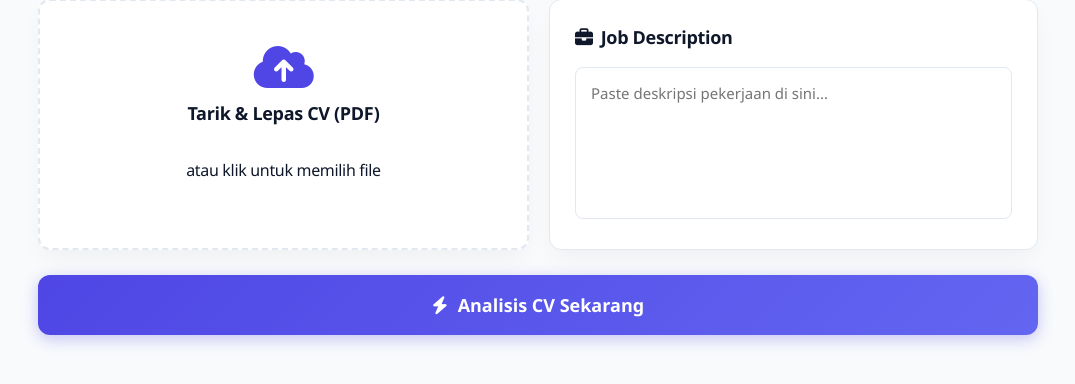
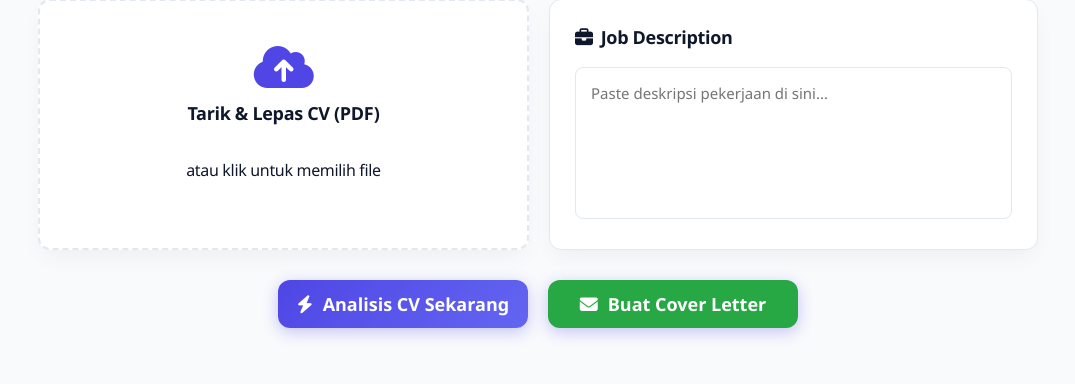
Before and after one commit to Jeizy32/AI-ATS-CV-Screener, a Flask app: page / in a window 1280 px wide. Shown: the part 237-621 px from the top of the page, without its empty margins (102-1177 px from the left). Run offline with Flask 3, Linux system fonts and the light colour scheme.

Commit message:
Refactor AI logic with retry, fix modal scroll, and update UI layout

```diff
--- a/app/static/css/style.css
+++ b/app/static/css/style.css
@@ -57,7 +57,7 @@ textarea { width: 100%; border: 1px solid var(--border); border-radius: 8px; pad
 textarea:focus { border-color: var(--primary); }
 
 /* Button */
-button { width: 100%; padding: 18px; background: linear-gradient(135deg, var(--primary), #6366f1); color: white; border: none; border-radius: 12px; font-size: 18px; font-weight: bold; cursor: pointer; box-shadow: 0 4px 15px rgba(79, 70, 229, 0.3); transition: transform 0.2s, box-shadow 0.2s; display: flex; justify-content: center; align-items: center; gap: 10px; }
+button { width: 19%;background: linear-gradient(135deg, var(--primary), #6366f1); padding: 12px; color: white; border: none; border-radius: 12px; font-size: 18px; font-weight: bold; cursor: pointer; box-shadow: 0 4px 15px rgba(79, 70, 229, 0.3); transition: transform 0.2s, box-shadow 0.2s; display: flex; justify-content: center; align-items: center; gap: 10px; }
 button:hover { transform: translateY(-2px); box-shadow: 0 6px 20px rgba(79, 70, 229, 0.4); }
 button:disabled { opacity: 0.7; cursor: not-allowed; transform: none; }
 .kw-item {
@@ -89,6 +89,24 @@ button:disabled { opacity: 0.7; cursor: not-allowed; transform: none; }
     background: #4338ca;
     transform: translateY(-2px);
     box-shadow: 0 4px 6px rgba(79, 70, 229, 0.3);
+}
+/* Styling tombol close biar muncul dan gak 'ngumpet' */
+.close-btn {
+    background: transparent !important;
+    border: none !important;
+    font-size: 24px !important;
+    color: #333 !important; /* Warna ikon X */
+    cursor: pointer !important;
+    padding: 5px 10px !important;
+    position: absolute;
+    top: 10px;
+    right: 15px;
+    z-index: 1000;
+}
+
+/* Biar ikonnya ganti warna pas disentuh mouse */
+.close-btn:hover {
+    color: #ff4d4d !important;
 }
 /* Loading */
 .hidden { display: none !important; }
@@ -162,7 +180,7 @@ ul { margin: 0; padding-left: 20px; line-height: 1.8; }
     border: none;
     font-size: 18px;
     cursor: pointer;
-    color: var(#64748b);
+    color: var(#d31a1a);
     display: flex;
     align-items: center;
     justify-content: center;
@@ -171,7 +189,7 @@ ul { margin: 0; padding-left: 20px; line-height: 1.8; }
     transition: all 0.2s ease;
     opacity: 0.7;
 }
-.close-btn:hover { opacity: 1; }
+.close-btn:hover { opacity: 15; }
 .modal-body p { line-height: 1.6; font-size: 15px; color: var(--text-color); }
 .modal-footer { margin-top: 20px; text-align: right; }
 .btn-copy {
@@ -180,3 +198,31 @@ ul { margin: 0; padding-left: 20px; line-height: 1.8; }
     font-weight: 600; font-size: 14px; display: inline-flex; align-items: center; gap: 8px;
 }
 .btn-copy:hover { background: #4338ca; }
+/* Styling untuk Modal AI Draft biar bisa di-scroll */
+.modal-content { /* Sesuaikan ID ini dengan ID div modal lu di index.html */
+    max-height: 80vh;    /* Modal maksimal 80% tinggi layar */
+    overflow-y: auto;    /* Ini fitur scroll-nya */
+    padding: 20px;
+    background-color: white; /* Pastikan background-nya solid */
+    border-radius: 8px;
+}
+
+/* Biar teks di dalemnya juga rapi */
+.draftText {
+    word-wrap: break-word; /* Biar kata-kata panjang gak keluar jalur */
+    margin-bottom: 20px;
+}
+/* Container khusus buat nengahkan tombol */
+.button-container {
+    display: flex;          /* Biar tombol sebelahan */
+    justify-content: center; /* Posisi ke tengah horizontal */
+    gap: 20px;               /* Jarak antar tombol */
+    margin: 30px 0;          /* Jarak atas-bawah */
+    width: 100%;             /* Penuhin lebar */
+}
+
+/* Biar tombolnya gak terlalu lebar/sempit, sesuaikan ukuran */
+.button-container button {
+    width: 250px; /* Lebar tombol fix biar seragam */
+    flex: none;   /* Biar gak melar-melar */
+}
--- a/app/templates/index.html
+++ b/app/templates/index.html
@@ -41,9 +41,18 @@
             </div>
         </div>
 
-        <button id="analyzeBtn" onclick="analyzeCV()">
-            <i class="fas fa-bolt"></i> Analisis CV Sekarang
-        </button>
+            <!-- Ganti bagian tombol lu jadi kayak gini -->
+        <div class="button-container">
+            <button id="analyzeBtn" onclick="analyzeCV()">
+                <i class="fas fa-bolt"></i> Analisis CV Sekarang
+            </button>
+
+            <!-- Tombol ke-2: gua tambahin class="btn-cover" biar rapi,
+                tapi warna ijonya tetap gua kasih inline style biar gak ilang -->
+            <button class="btn-cover" onclick="getCoverLetter()" style="background: #28a745;">
+                <i class="fas fa-envelope"></i> Buat Cover Letter
+            </button>
+        </div>
 
         <div id="loading" class="hidden">
             <div class="spinner"></div>
@@ -280,4 +289,27 @@
                 document.getElementById('draftText').innerText = "Terjadi kesalahan jaringan.";
             }
         }
+        async function getCoverLetter() {
+            const fileInput = document.getElementById('cvFile');
+            const jdText = document.getElementById('jdText').value;
+
+    if (!fileInput.files[0]) { alert("Upload CV dulu ya, Bro!"); return; }
+
+            const formData = new FormData();
+        formData.append('cv_file', fileInput.files[0]);
+        formData.append('jd_text', jdText);
+
+    // Reuse modal/UI yang sudah ada
+        document.getElementById('draftText').innerHTML = 'AI sedang menulis surat lamaran...';
+        openModal(); // Pastikan fungsi openModal() lu udah ada
+
+            const res = await fetch('/generate-cover-letter', { method: 'POST', body: formData });
+        const data = await res.json();
+
+    if (data.cover_letter) {
+        document.getElementById('draftText').innerText = data.cover_letter;
+    } else {
+        alert(data.error);
+    }
+}
     </script>
```
Also changed, not shown: app/utils/ai_helper.py (added, +23 -0 lines).
